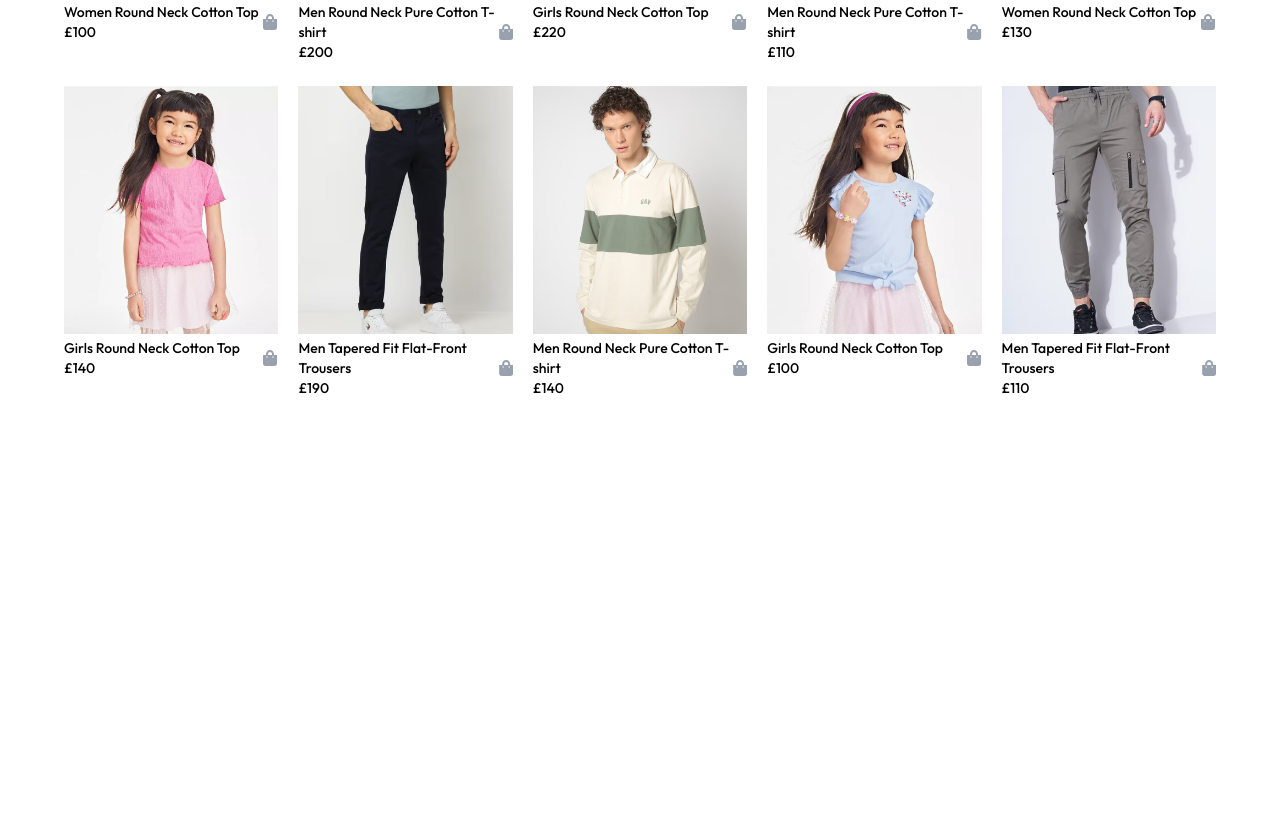
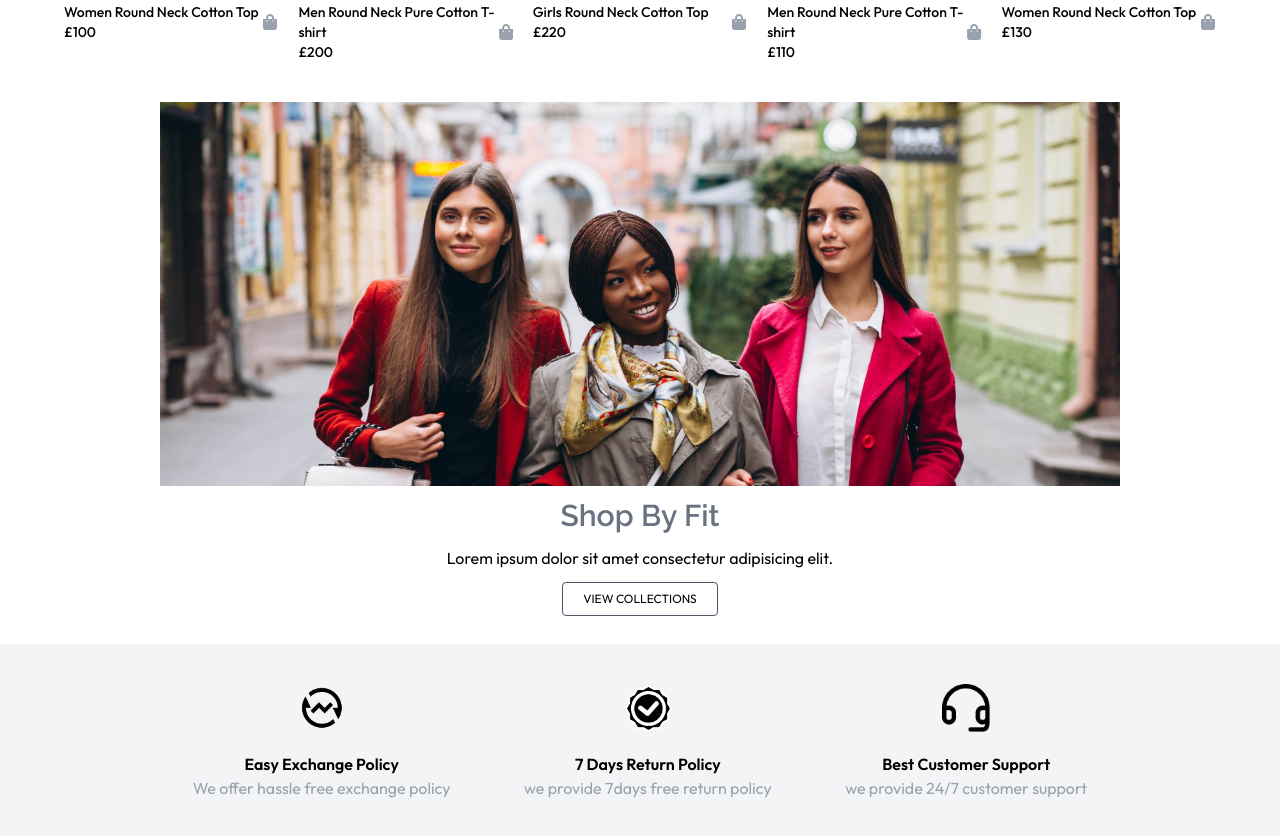
Before and after one commit to Elizabette01/e-commerce-app, a React (Vite) app in the folder e-commerce-frontend/: page / in a window 1280 px wide. Shown: the part 1078-1914 px from the top of the page. Before the commit the page ends 1516 px from the top, so only its background shows below. Built offline with nearby package versions, Linux system fonts and the light colour scheme.

Commit message:
Banner and Policy section

```diff
--- a/e-commerce-frontend/src/Pages/Home.jsx
+++ b/e-commerce-frontend/src/Pages/Home.jsx
@@ -1,12 +1,19 @@
-import React from 'react'
-import Hero from '../components/Hero'
-import NewIn from '../containers/NewIn'
+import React from 'react';
+import Hero from '../components/Hero';
+import NewIn from '../containers/NewIn';
+import BigBanner from '../containers/BigBanner';
+import { assets } from '../assets/assets';
+import Policy from '../containers/Policy';
+
 
 const Home = () => {
   return (
     <div>
       <Hero />
       <NewIn />
+      <BigBanner image={assets.banner1} text1={'Shop by fit'} text2={'Lorem ipsum dolor sit amet consectetur adipisicing elit.'} text3={'view collections'} />
+      <Policy />
+
     </div>
   )
 }
--- a/e-commerce-frontend/src/assets/assets.js
+++ b/e-commerce-frontend/src/assets/assets.js
@@ -68,6 +68,7 @@ import about_img from './about_img.png'
 import contact_img from './contact_img.png'
 import razorpay_logo from './razorpay_logo.png'
 import stripe_logo from './stripe_logo.png'
+import banner1 from './banner1.jpg'
 
 export const assets = {
     logo,
@@ -82,7 +83,8 @@ export const assets = {
     about_img,
     contact_img,
     razorpay_logo,
-    stripe_logo
+    stripe_logo,
+    banner1
 }
 
 // export const productImg = {
--- /dev/null
+++ b/e-commerce-frontend/src/components/PolicyCard.jsx
@@ -0,0 +1,14 @@
+import React from 'react'
+
+const PolicyCard = ({image, text1, text2}) => {
+  return (
+    <div>
+      <img src={image} alt="" className="w-12 m-auto mb-5" />
+      <h3 className="font-semibold capitalize">{text1}</h3>
+      <p className="text-gray-400">{text2}</p>
+
+    </div>
+  )
+}
+
+export default PolicyCard
--- a/e-commerce-frontend/src/containers/BigBanner.jsx
+++ b/e-commerce-frontend/src/containers/BigBanner.jsx
@@ -1,14 +1,15 @@
 import React from 'react'
+import { Link } from 'react-router-dom'
 
 const BigBanner = ({image, text1, text2, text3}) => {
   return (
-    <div>
-      <div className="1">
-        <img src="" alt="" />
+    <div className='mt-7 w-[90%] md:w-3/4 mx-auto flex flex-col gap-3 items-center text-center mb-5'>
+      <div className=" md:h-72 lg:h-96 overflow-hidden object-fit-cover">
+        <img src={image} alt="3 girls chilling" />
       </div>
-      <h2 className=""></h2>
-      <p className="1"></p>
-      <div className=""></div>
+      <h2 className='text-gray-500 font-semibold hero-h1 capitalize text-3xl'>{text1}</h2>
+      <p className="text-xs w-3/4 m-auto sm:text-sm md:text-base">{text2}</p>
+      <Link to={`/categories`} className="uppercase px-5 py-2 border border-gray-600 text-xs self-center rounded hover:bg-[#c782a4] hover:text-white hover:border-white">{text3}</Link>
     </div>
   )
 }
--- a/e-commerce-frontend/src/containers/NewIn.jsx
+++ b/e-commerce-frontend/src/containers/NewIn.jsx
@@ -9,7 +9,7 @@ const NewIn = () => {
     const [NewProduct, setNewProduct] = useState([]);
 
     useEffect(() => {
-      setNewProduct(products.slice(0, 10))
+      setNewProduct(products.slice(0, 5))
     }, [products])
   return (
 
--- /dev/null
+++ b/e-commerce-frontend/src/containers/Policy.jsx
@@ -0,0 +1,17 @@
+import React from 'react'
+import { assets } from '../assets/assets';
+import PolicyCard from '../components/PolicyCard';
+
+const Policy = () => {
+  return (
+    <div className="my-5 md:my-7 bg-gray-100 py-5 md:py-7">
+      <div className='flex flex-col sm:flex-row w-[90%] md:w-3/4 mx-auto justify-around gap-10 sm:gap-2 text-center py-3'>
+        <PolicyCard image={assets.exchange_icon} text1={'Easy Exchange Policy'} text2={'We offer hassle free exchange policy'} />
+        <PolicyCard image={assets.quality_icon} text1={'7 days return policy'} text2={'we provide 7days free return policy'} />
+        <PolicyCard image={assets.support_img} text1={'best customer support'} text2={'we provide 24/7 customer support'} />
+      </div>
+    </div>
+  )
+}
+
+export default Policy
```
Also changed, not shown: e-commerce-frontend/src/assets/banner1.jpg (added), 1 other file (tests, documents, lock files or other folders).
